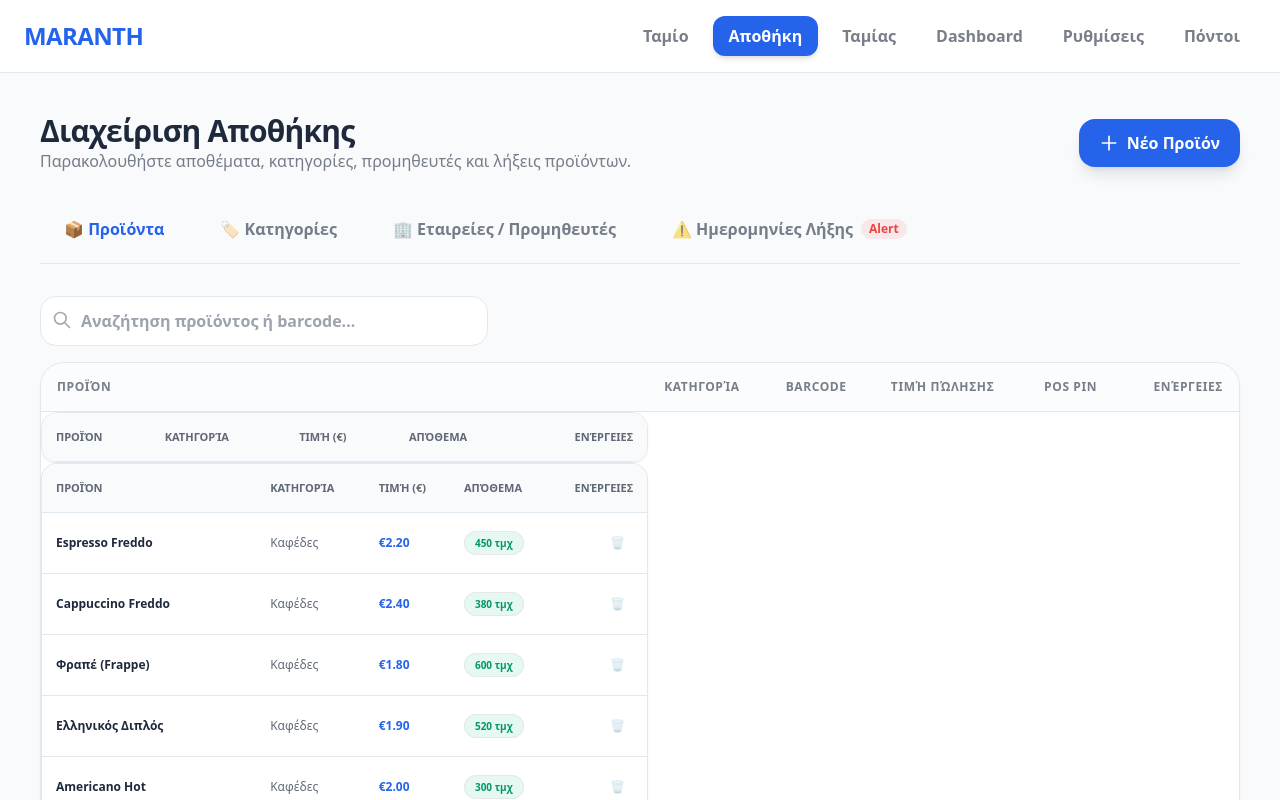
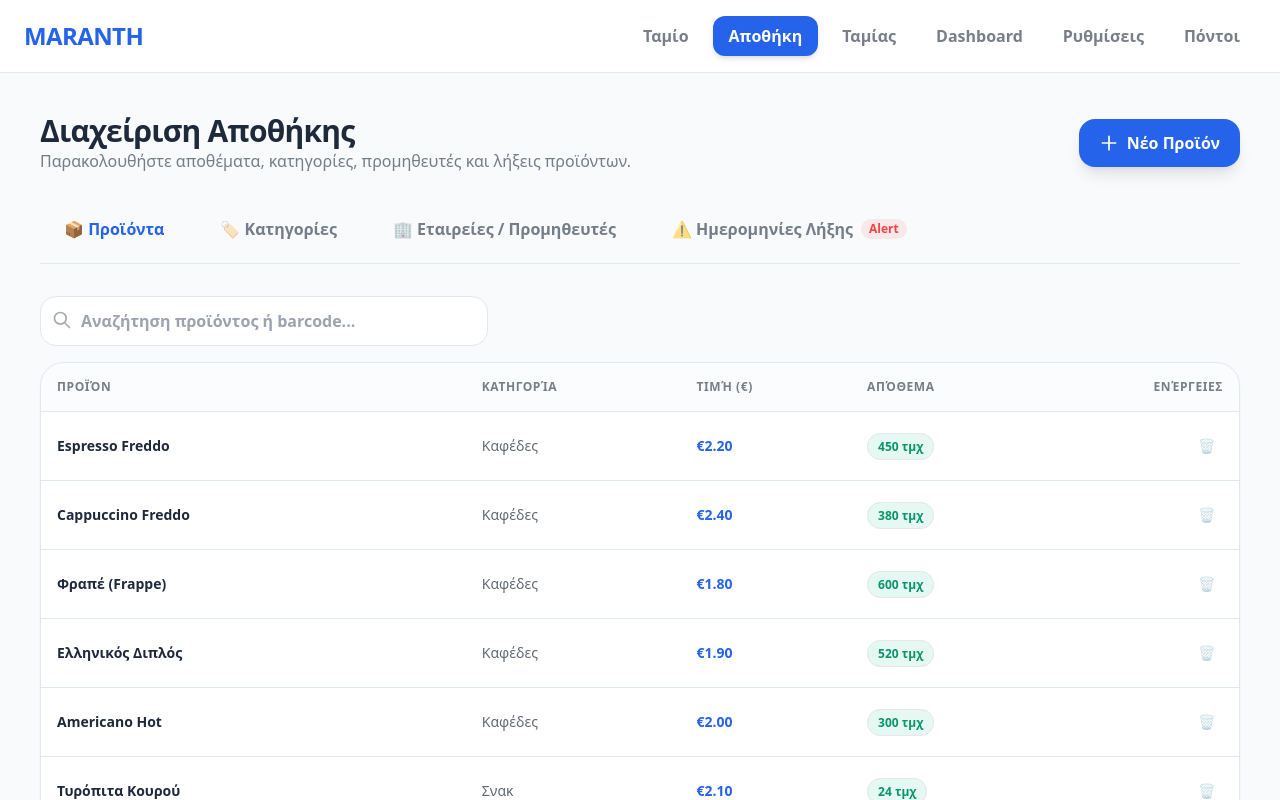
Before and after one commit to bbmseries-max/demo-maranth, an Angular app: page /inventory in a window 1280 px wide. Shown: the top 800 px of the page. Built offline with nearby package versions, Linux system fonts and the light colour scheme.

Commit message:
demo form media contact update

```diff
--- a/src/app/pages/inventory/inventory.component.html
+++ b/src/app/pages/inventory/inventory.component.html
@@ -50,41 +50,52 @@
         <svg class="w-5 h-5 text-main/40 absolute left-3 top-3.5" fill="none" stroke="currentColor" viewBox="0 0 24 24"><path stroke-linecap="round" stroke-linejoin="round" stroke-width="2" d="M21 21l-6-6m2-5a7 7 0 11-14 0 7 7 0 0114 0z"></path></svg>
       </div>
 
-      <!-- Products Table -->
-      <div class="bg-surface border border-theme-border rounded-3xl overflow-hidden shadow-sm">
+      <!-- 🖥️ DESKTOP TABLE VIEW -->
+      <div class="hidden md:block w-full overflow-x-auto rounded-3xl border border-theme-border bg-surface shadow-sm">
         <table class="w-full text-left border-collapse">
           <thead>
             <tr class="border-b border-theme-border bg-base/50 text-main/60 text-xs uppercase font-bold tracking-wider">
               <th class="p-4">Προϊόν</th>
               <th class="p-4">Κατηγορία</th>
-              <th class="p-4">Barcode</th>
-              <th class="p-4">Τιμή Πώλησης</th>
-              <th class="p-4">POS Pin</th>
+              <th class="p-4">Τιμή (€)</th>
+              <th class="p-4">Απόθεμα</th>
               <th class="p-4 text-right">Ενέργειες</th>
             </tr>
           </thead>
           <tbody class="divide-y divide-theme-border text-main font-medium text-sm">
-            <!-- 🖥️ DESKTOP TABLE VIEW -->
-<div class="hidden md:block w-full overflow-x-auto rounded-2xl border border-theme-border bg-surface shadow-sm">
-  <table class="w-full text-left border-collapse">
-    <thead>
-      <tr class="border-b border-theme-border bg-base text-[11px] font-black uppercase text-main/70">
-        <th class="p-3.5">Προϊόν</th>
-        <th class="p-3.5">Κατηγορία</th>
-        <th class="p-3.5">Τιμή (€)</th>
-        <th class="p-3.5">Απόθεμα</th>
-        <th class="p-3.5 text-right">Ενέργειες</th>
+            @for (product of filteredProducts(); track product.id) {
+              <tr (click)="openProductModal(product)" class="hover:bg-brand/5 cursor-pointer transition-colors">
+                <td class="p-4 font-bold text-main whitespace-nowrap">{{ product.name }}</td>
+                <td class="p-4 text-main/70 whitespace-nowrap">{{ product.category || 'Γενικά' }}</td>
+                <td class="p-4 font-black text-brand whitespace-nowrap">€{{ product.price | number:'1.2-2' }}</td>
+                <td class="p-4 whitespace-nowrap">
+                  <span [class]="(product.stock ?? 0) <= 5 ? 'bg-red-500/10 text-red-500' : 'bg-emerald-500/10 text-emerald-600'"
+                        class="px-2.5 py-1 rounded-full font-bold text-xs border border-current/20">
+                    {{ product.stock ?? 0 }} τμχ
+                  </span>
+                </td>
+                <td class="p-4 text-right whitespace-nowrap" (click)="$event.stopPropagation()">
+                  <button (click)="deleteProduct(product.id)" class="p-2 text-main/40 hover:text-red-500 hover:bg-red-500/10 rounded-xl transition-all" title="Διαγραφή">
+                    🗑️
+                  </button>
+                </td>
               </tr>
-    </thead>
-    <tbody class="divide-y divide-theme-border text-xs">
+            } @empty {
+              <tr>
+                <td colspan="5" class="p-8 text-center text-main/50 font-bold">Δεν βρέθηκαν προϊόντα.</td>
+              </tr>
+            }
+          </tbody>
+        </table>
+      </div>
+
       <!-- 📱 MOBILE CARD VIEW -->
       <div class="grid grid-cols-1 gap-3 md:hidden">
         @for (product of filteredProducts(); track product.id) {
           <div
-      (click)="editProduct(product)"
+            (click)="openProductModal(product)"
             class="bg-surface border border-theme-border rounded-2xl p-4 shadow-sm flex justify-between items-center cursor-pointer active:scale-[0.99] transition-all hover:border-brand/50">
 
-      <!-- Product Details (Click to Edit) -->
             <div>
               <h4 class="font-black text-sm text-main leading-tight">
                 {{ product.name }}
@@ -94,14 +105,14 @@
               </p>
               <div class="mt-2">
                 <span
-            [class]="(product.stockQuantity ?? 0) <= 5 ? 'bg-red-500/10 text-red-500 border-red-500/20' : 'bg-emerald-500/10 text-emerald-600 border-emerald-500/20'"
+                  [class]="(product.stock ?? 0) <= 5 ? 'bg-red-500/10 text-red-500 border-red-500/20' : 'bg-emerald-500/10 text-emerald-600 border-emerald-500/20'"
                   class="px-2.5 py-0.5 rounded-full font-bold text-[10px] border border-current/20">
-            {{ product.stockQuantity ?? 0 }} τμχ
+                  {{ product.stock ?? 0 }} τμχ
                 </span>
               </div>
             </div>
 
-      <!-- 🗑️ Single Delete Icon Option (Stops event propagation so it won't open edit) -->
+            <!-- Delete Button (Stops Event Propagation) -->
             <button
               type="button"
               (click)="$event.stopPropagation(); deleteProduct(product.id)"
@@ -109,71 +120,12 @@
               title="Διαγραφή">
               🗑️
             </button>
-
+          </div>
+        } @empty {
+          <div class="text-center text-main/50 py-8 text-xs font-bold">
+            Δεν βρέθηκαν προϊόντα στην αποθήκη.
           </div>
         }
-</div>
-    </tbody>
-  </table>
-</div>
-
-<!-- 🖥️ DESKTOP VIEW -->
-<div class="hidden md:block w-full overflow-x-auto rounded-2xl border border-theme-border bg-surface shadow-sm">
-  <table class="w-full text-left border-collapse">
-    <thead>
-      <tr class="border-b border-theme-border bg-base text-[11px] font-black uppercase text-main/70">
-        <th class="p-3.5">Προϊόν</th>
-        <th class="p-3.5">Κατηγορία</th>
-        <th class="p-3.5">Τιμή (€)</th>
-        <th class="p-3.5">Απόθεμα</th>
-        <th class="p-3.5 text-right">Ενέργειες</th>
-      </tr>
-    </thead>
-    <tbody class="divide-y divide-theme-border text-xs">
-      @for (product of filteredProducts(); track product.id) {
-        <tr (click)="editProduct(product)" class="hover:bg-brand/5 cursor-pointer transition-colors">
-          <td class="p-3.5 font-bold text-main whitespace-nowrap">{{ product.name }}</td>
-          <td class="p-3.5 text-main/70 whitespace-nowrap">{{ product.category || 'Γενικά' }}</td>
-          <td class="p-3.5 font-black text-brand whitespace-nowrap">€{{ product.price | number:'1.2-2' }}</td>
-          <td class="p-3.5 whitespace-nowrap">
-            <span [class]="(product.stock || 0) <= 5 ? 'bg-red-500/10 text-red-500' : 'bg-emerald-500/10 text-emerald-600'"
-                  class="px-2.5 py-1 rounded-full font-bold text-[10px] border border-current/20">
-              {{ product.stock || 0 }} τμχ
-            </span>
-          </td>
-          <td class="p-3.5 text-right whitespace-nowrap" (click)="$event.stopPropagation()">
-            <button (click)="deleteProduct(product.id)" class="p-2 text-main/40 hover:text-red-500 hover:bg-red-500/10 rounded-xl">
-              🗑️
-            </button>
-          </td>
-        </tr>
-      }
-    </tbody>
-  </table>
-</div>
-
-<!-- 📱 MOBILE VIEW -->
-<div class="grid grid-cols-1 gap-3 md:hidden">
-  @for (product of filteredProducts(); track product.id) {
-    <div (click)="editProduct(product)" class="bg-surface border border-theme-border rounded-2xl p-4 shadow-sm flex justify-between items-center cursor-pointer">
-      <div>
-        <h4 class="font-black text-sm text-main">{{ product.name }}</h4>
-        <p class="text-[11px] text-main/60 font-medium mt-0.5">
-          {{ product.category || 'Γενικά' }} • <strong class="text-brand">€{{ product.price | number:'1.2-2' }}</strong>
-        </p>
-        <span [class]="(product.stock || 0) <= 5 ? 'bg-red-500/10 text-red-500' : 'bg-emerald-500/10 text-emerald-600'"
-              class="px-2.5 py-0.5 rounded-full font-bold text-[10px] border border-current/20 inline-block mt-2">
-          {{ product.stock || 0 }} τμχ
-        </span>
-      </div>
-      <button (click)="$event.stopPropagation(); deleteProduct(product.id)" class="p-2.5 rounded-xl bg-base border border-theme-border text-main/50 hover:text-red-500">
-        🗑️
-      </button>
-    </div>
-  }
-</div>
-          </tbody>
-        </table>
       </div>
     </div>
   }
@@ -233,7 +185,6 @@
       </div>
 
       <div class="grid grid-cols-1 md:grid-cols-2 lg:grid-cols-3 gap-4">
-        <!-- Sample Alert Cards -->
         <div class="p-4 rounded-2xl bg-red-500/10 border border-red-500/30 flex items-center justify-between">
           <div class="flex items-center gap-3">
             <span class="text-3xl">🥛</span>
```
Lines whose indentation alone changed are shown as unchanged.
